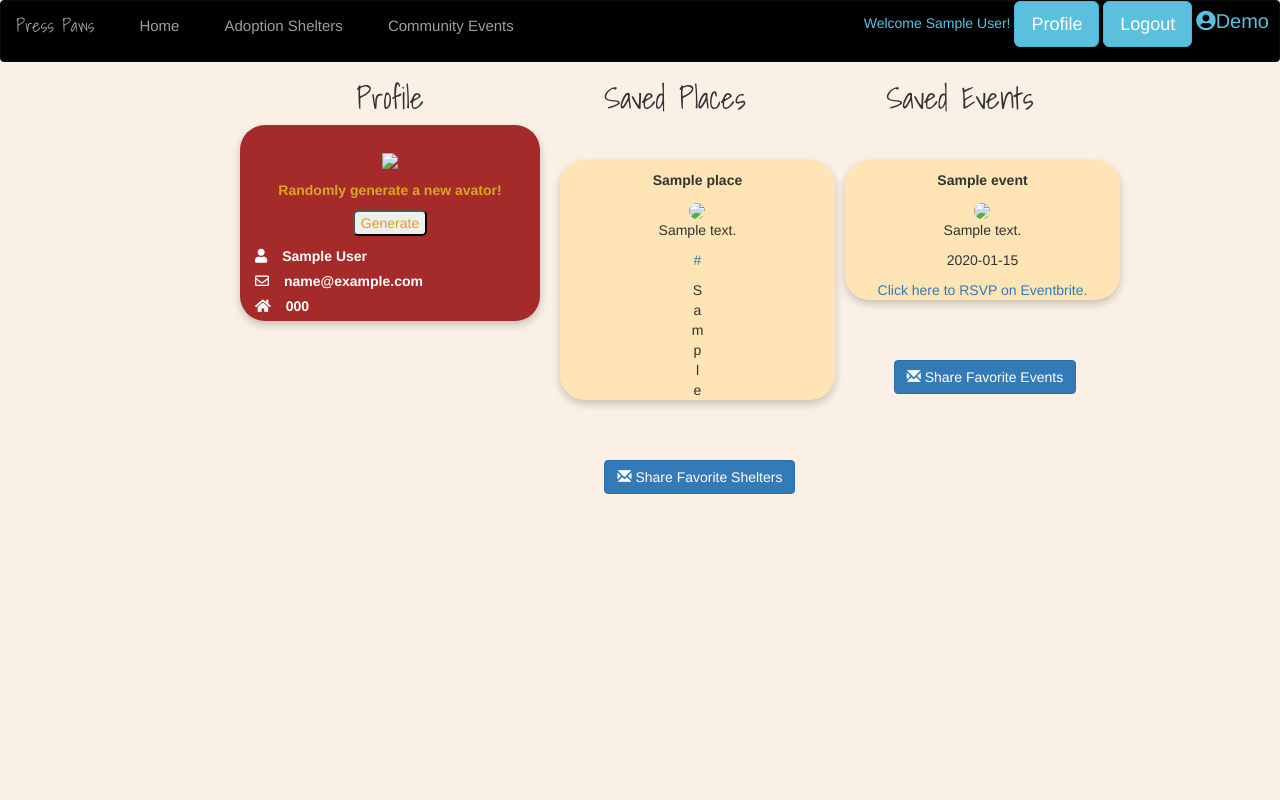
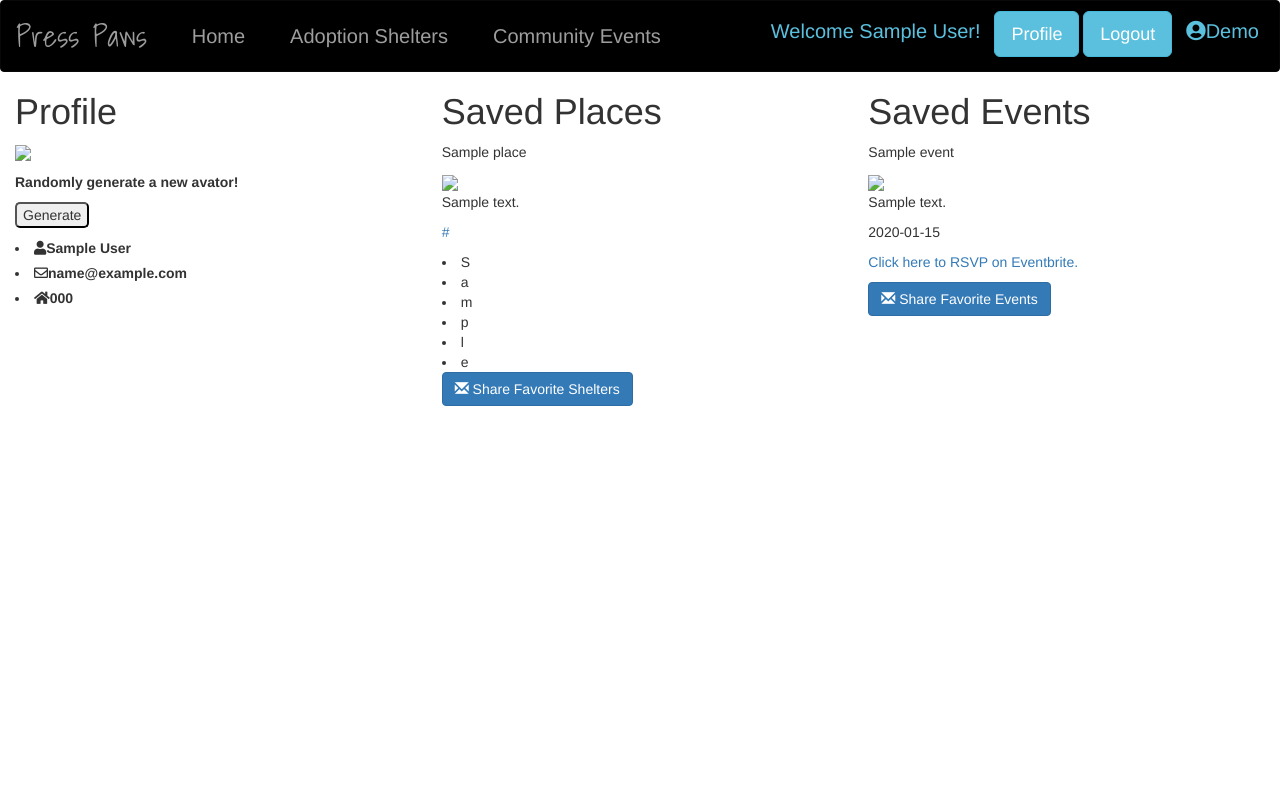
Before and after one commit to jtrieu2/PressPaws, a Flask app: template templates/profile.html in a window 1280 px wide. Run offline with Flask 2, Linux system fonts and the light colour scheme; the template is opened without the code that fills it: values that come from a table or form of the project are taken from there, others are empty; the visitor is signed in with stand-in values (Sample User, id 1); tables that the repository leaves empty hold one stand-in row (values such as "Sample post"); some libraries are stand-ins or nearby versions; some web fonts are replaced.

Commit message:
deploy version

```diff
--- a/server.py
+++ b/server.py
@@ -250,6 +250,7 @@ def showdata():
 def showevents_process():
 	"""Events Listing Page. Page defaults to events listed in SF but also
 	allows user to search for events in other cities too."""
+	session['current_page'] = '/events-search'
 
 	# Default events page
 	if  request.method == 'GET':
--- a/templates/base.html
+++ b/templates/base.html
@@ -28,11 +28,15 @@
     padding-right: 10px;
     font-size: 20px;
     color: #5bc0de;
+    margin-left: 10px;
   }
   .link{
   padding-left: 0;
   margin-left:15px;
   font-size:15px;
+  margin-top: 10px;
+  margin-bottom: 10px;
+  font-size:20px;
   }
 
 .link:after{
@@ -55,10 +59,18 @@
 
 .navbar-brand {
   font-family: 'Shadows Into Light';
+  font-size: 30px;
+  margin-top: 10px;
+  margin-bottom: 10px;
+}
+.nav-elements {
+  margin-top: 10px;
+  margin-bottom: 10px;
+  margin-right: 10px;
 }
 
+  </style>
 
-  </style>
 </head>
 <body>
   <nav class="navbar navbar-inverse" id=navbar style="margin-bottom:0">
@@ -71,7 +83,8 @@
       </ul>
     {% if session.get('user_id',0) != 0 %}
       <ul class="nav navbar-nav navbar-right">
-        <h style="color:#5bc0de;"> Welcome {{session['fname']}}!</h>
+        <div class="nav-elements">
+          <h style="color:#5bc0de; font-size: 20px; margin-right: 10px"> Welcome {{session['fname']}}!</h>
           {% if session.current_page == '/profile' %}
           <a class="btn btn-info btn-lg active" href="\profile" id="myProfileBtn">Profile</a>
           {% else %}
@@ -79,11 +92,13 @@
           {% endif %}
           <a class="btn btn-info btn-lg" href="\logout">Logout</a>
           <a id="demo-btn" href='/'><i class="fas fa-user-circle"></i>Demo</a>
+        </div>
       </ul>
     </div>
   </nav>
     {% else %}
     <ul class="nav navbar-nav navbar-right">
+      <div class="nav-elements">
       <button type="button" class="btn btn-info btn-lg" id="myLoginBtn">Login</button>
                    <!-- Modal -->
             <div class="modal fade" id="loginModal" role="dialog">
@@ -140,6 +155,7 @@
                   </div>
               </div>
         <a id="demo-btn" href='/'><i class="fas fa-user-circle"></i>Demo</a>
+      </div>
   </ul>
 </div>
 </nav>
--- a/templates/landing.html
+++ b/templates/landing.html
@@ -16,7 +16,7 @@
   <div class=logo>
     <p>Press Paws<p>
     <i class="fas fa-paw" style="font-size: 60px"></i>
-    <i class="fas fa-pause" style="color:orange; font-size: 15px; position:absolute; left:45%; top: 70%"></i>
+    <i class="fas fa-pause" style="color:orange; font-size: 15px; position:absolute; left:47.5%; top: 75%"></i>
   </div>
 </div>
 
--- a/templates/profile.html
+++ b/templates/profile.html
@@ -2,100 +2,10 @@
 {% block content %}
 
 <head>
+	<link rel="stylesheet" type="text/css" href="/static/profile.css">
 	<link rel="stylesheet" href="https://use.fontawesome.com/releases/v5.8.2/css/all.css" integrity="sha384-oS3vJWv+0UjzBfQzYUhtDYW+Pj2yciDJxpsK1OYPAYjqT085Qq/1cq5FLXAZQ7Ay" crossorigin="anonymous">
 </head>
 
-<style>
-	html, body {
-  	width: 100%;
-  	height: 100%;
-  	background-color: linen;
-	}
-	li {
-        list-style-type: none;
-      }
-    #profile-container {
-    	margin-left: 225px;
-    	margin-right:200px;
-    	padding-bottom: 25px;
-    	background-color:linen;
-    	text-align: center;
-    }
-    .profile-card {
-    	box-shadow: 0 4px 8px 0 rgba(0,0,0,0.2);
-		transition: 0.3s;
-    	border-radius: 25px;
-    	width: 300px;
-    	text-align: center;
-    	background-color:brown;
-    	padding-top: 25px;
-    }
-    .profile-headers {
-    	width: 300px;
-    	font-size: 30px;
-    	font-family: 'Shadows Into Light';
-    	text-align: center;
-    }
-	.profile-top {
-		width: 300px;
-		color: goldenrod;
-	}
-	.profile-basic-info {
-		width: 300px;
-		margin-left: 15px;
-		text-align: left;
-		text-align: left;
-		color: white;
-	}
-	.basic-info {
-		margin-left: 15px;
-	}
-
-	.events-container {
-	  	grid-template-columns: 300px;
-      	grid-auto-rows: 200px;
-      	grid-gap: 50px;
-		border-radius: 25px;
-		padding: 10px;
-		text-align: center;
-		max-height: 500px;
-		width: 400px;
-		overflow: auto;
-	}
-	.card {
-		box-shadow: 0 4px 8px 0 rgba(0,0,0,0.2);
-		transition: 0.3s;
-		width: 275px;
-		border-radius: 25px;
-		background-color: moccasin;
-		margin: 25px;
-	}
-	.card:hover {
-  		box-shadow: 0 8px 16px 0 rgba(0,0,0,0.2);
-	}
-	.card-names {
-		font-weight: bold;
-		padding-top: 10px;
-		padding-left: 10px;
-		padding-right: 10px;
-	}
-	.email-modal {
-		color:black;
-		background-color:white;
-	}
-	.bookmark {
-		border-radius: 25px;
-		max-width: 300px;
-		max-height: 150px;
-	}
-	.email-btn {
-		width: 350px;
-		margin-top: 25px;
-	}
-
-</style>
-
-</style>
 <div class="container-fluid" id = "profile-container">
 	<!-- Profile Column -->
 	<div class="row">
```
Also changed, not shown: templates/events.html (+9 -1 lines). Lines whose indentation alone changed are shown as unchanged.
